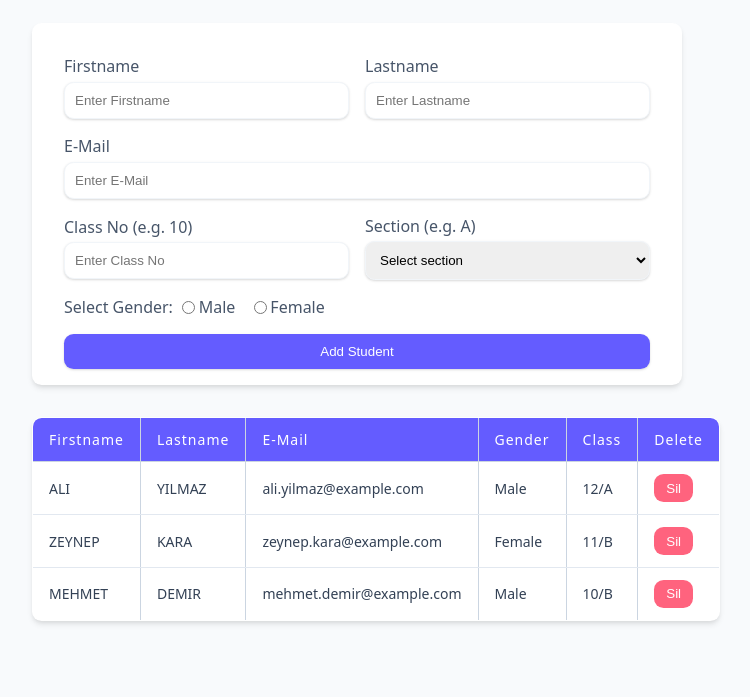
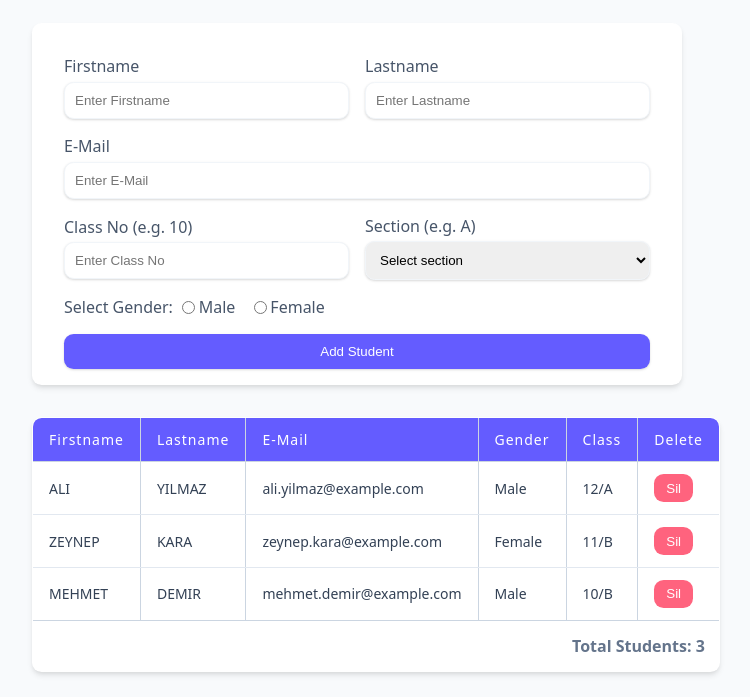
Before and after one commit to musayar9/Insider_code_craft_jquery_homework1, a plain HTML site: page index.html in a window 1280 px wide. Shown: the part 103-800 px from the top of the page, without its empty margins (283-1033 px from the left). Drawn offline with nearby package versions, Linux system fonts and the light colour scheme.

Commit message:
Add live demo link and table footer for student count

```diff
--- a/index.html
+++ b/index.html
@@ -3,6 +3,8 @@
   <head>
     <meta charset="UTF-8" />
     <meta name="viewport" content="width=device-width, initial-scale=1.0" />
+    <link rel="shortcut icon" href="./images/favicon.ico" type="image/x-icon" />
+    <link rel="icon" href="./images/favicon.ico" type="image/x-icon" />
     <title>Student List</title>
     <link rel="stylesheet" href="style.css" />
   </head>
@@ -14,7 +16,6 @@
     <div class="container">
       <!-- Form Field -->
       <form type="submit" id="studentForm">
-
         <div class="form-content">
           <div class="form-item">
             <label for="name">Firstname</label>
@@ -111,6 +112,17 @@
           </tr>
         </thead>
         <tbody id="studentTableBody"></tbody>
+        <tfoot>
+          <tr>
+            <td
+              colspan="6"
+              id="studentCount"
+
+            >
+              Total Students: 0
+            </td>
+          </tr>
+        </tfoot>
       </table>
     </div>
 
--- a/script.js
+++ b/script.js
@@ -32,11 +32,12 @@ $(function () {
 
   // Table body variable has been defined
   const studentTableBody = $("#studentTableBody");
-
+  const studentCount = $("#studentCount");
   // When the page first loads, the data will be added to the table
   function renderList() {
     studentTableBody.empty();
     let studentListHtml = null;
+    studentCount.text( `Total Students:  ${studentData.length}`);
     for (let student of studentData) {
       studentListHtml = `
                       <tr class="list-item">
--- a/style.css
+++ b/style.css
@@ -211,6 +211,15 @@ tbody tr:last-child td {
   border-bottom: none;
 }
 
+#studentCount{
+color: var(--grey-500);
+font-weight: 600;
+font-size: 1rem;
+padding: 0.875rem;
+text-align: right;
+
+}
+
 th,
 td {
   text-align: left;
```
Also changed, not shown: images/favicon.ico (added), images/img1.png, images/img2.png, images/img3.png, images/img4.png, 1 other file.
